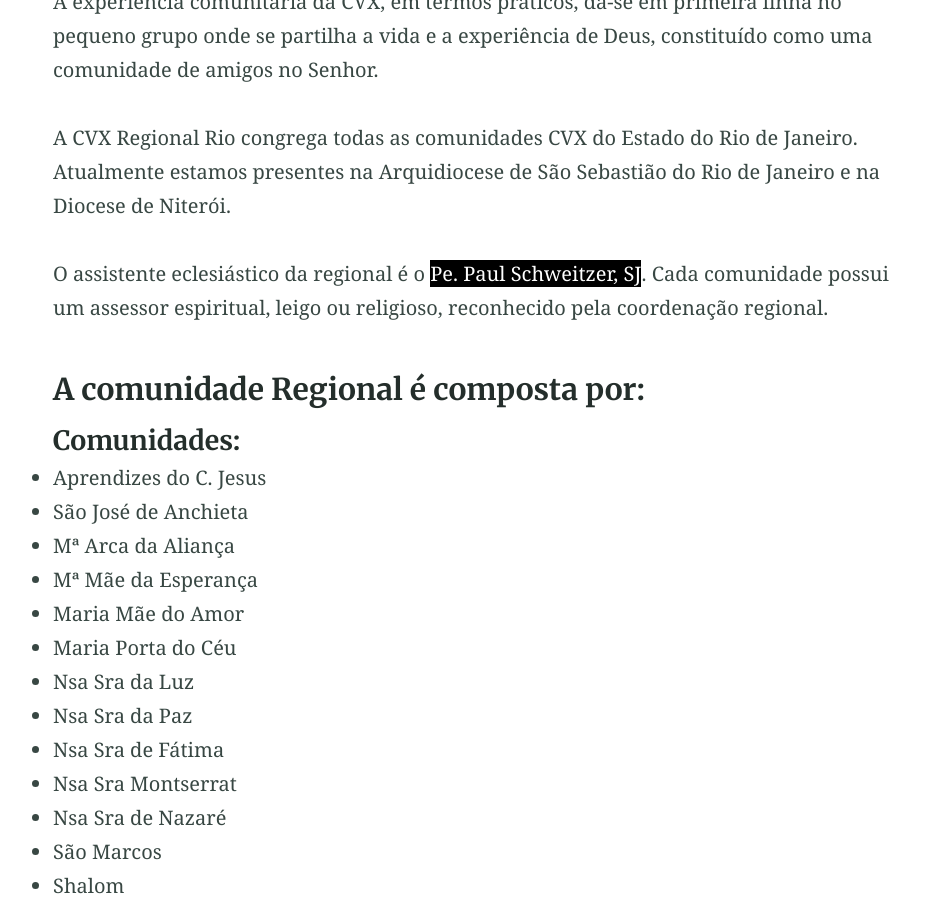
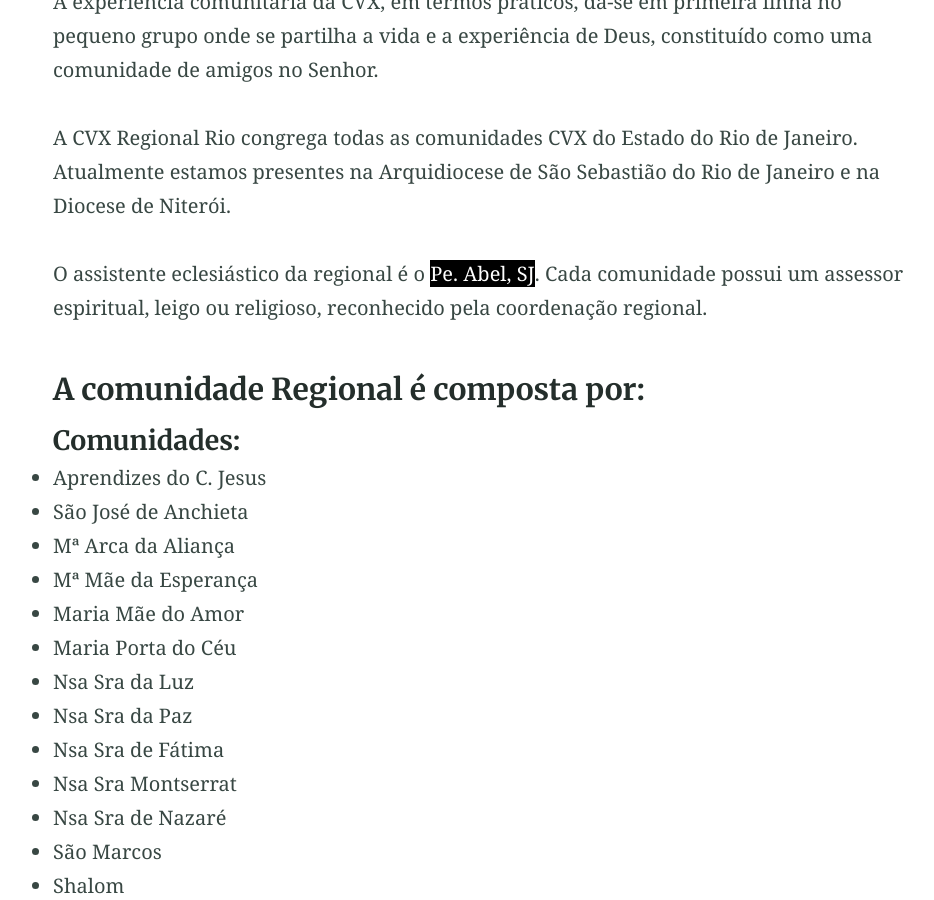
Before and after one commit to cvxrio/cvxrio.github.io, a Jekyll site: the page built from comunidades.md, in a window 1280 px wide and 900 px high, scrolled down 393 px. Shown: the whole window, without its empty margins (155-1089 px from the left). Built offline with Jekyll 4.4.1, drawn with Linux system fonts in a browser that asks for light colours.

Commit message:
Atualizando o assistente eclesiástico da página comunidades

```diff
--- a/comunidades.md
+++ b/comunidades.md
@@ -9,7 +9,7 @@
 
 A CVX Regional Rio congrega todas as comunidades CVX do Estado do Rio de Janeiro. Atualmente estamos presentes na Arquidiocese de São Sebastião do Rio de Janeiro e na Diocese de Niterói.
 
-O assistente eclesiástico da regional é o <black-mark>Pe. Paul Schweitzer, SJ</black-mark>. Cada comunidade possui um assessor espiritual, leigo ou religioso, reconhecido pela coordenação regional.
+O assistente eclesiástico da regional é o <black-mark>Pe. Abel, SJ</black-mark>. Cada comunidade possui um assessor espiritual, leigo ou religioso, reconhecido pela coordenação regional.
 
 ### A comunidade Regional é composta por:
 
```
